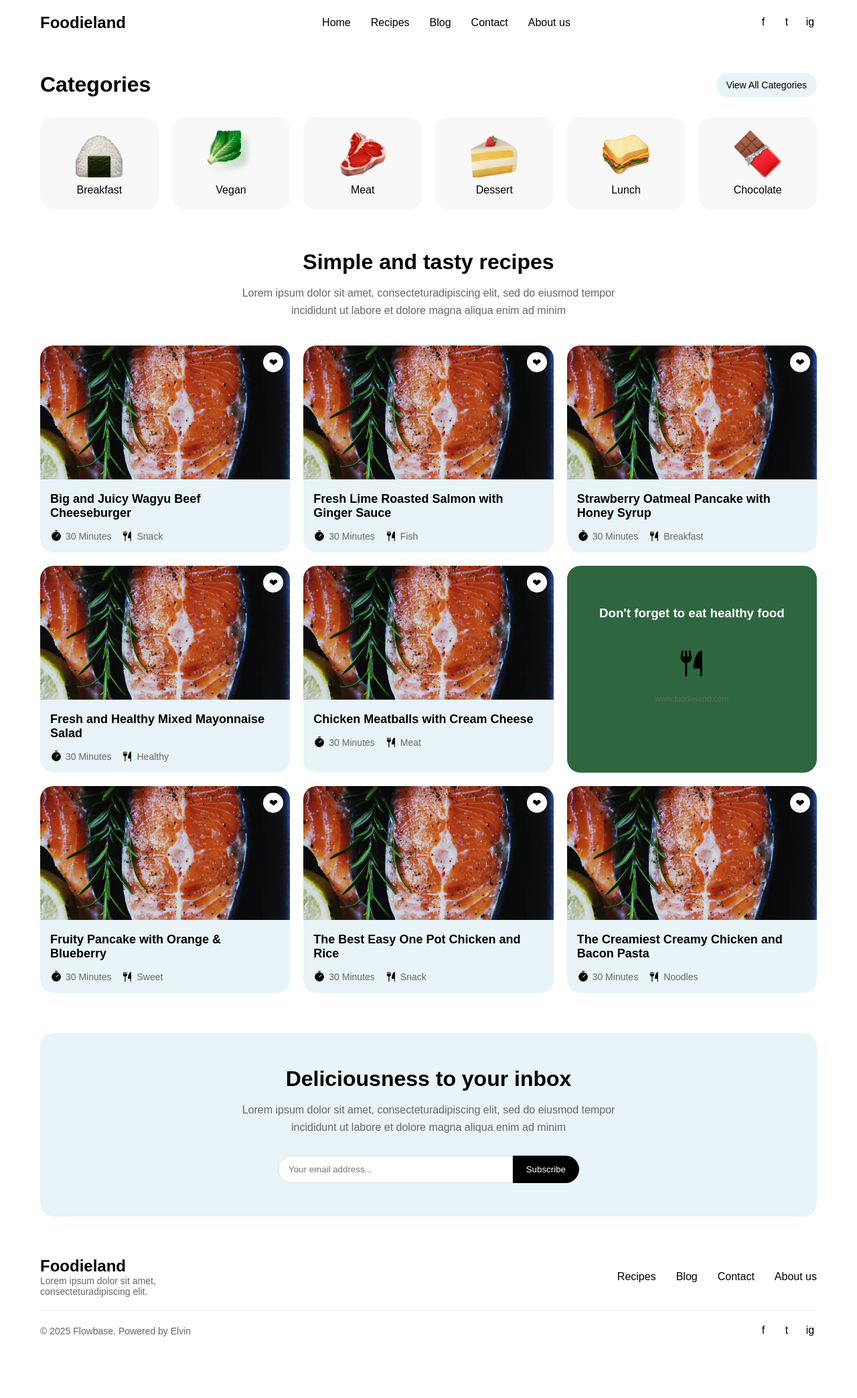
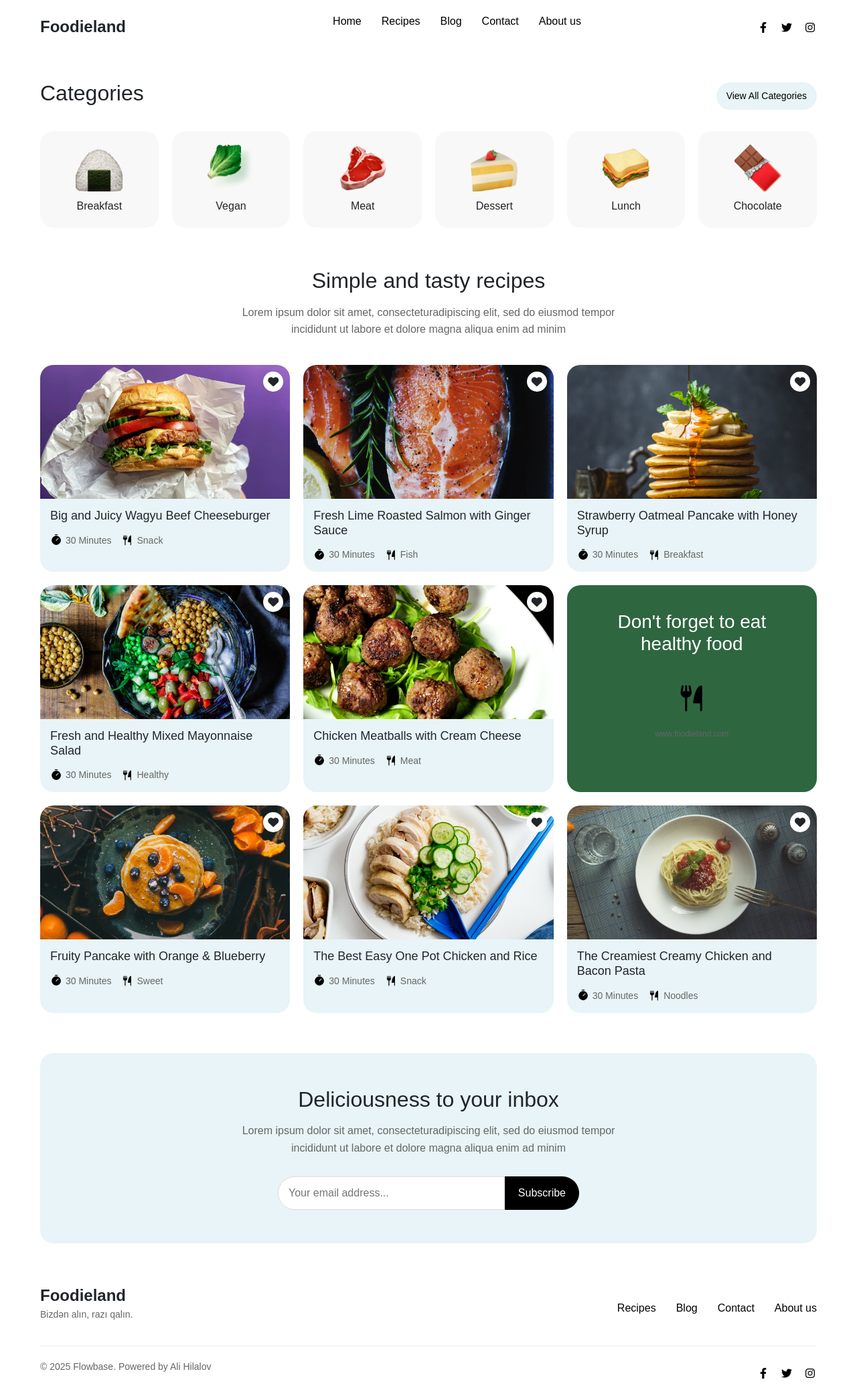
Before and after one commit to alihilalov/First-Colloquium-, a website: page index.html in a window 1280 px wide. Shown: the whole page at 67% size. Before the commit the page ends 2018 px from the top, so only its background shows below. Drawn offline with nearby package versions, Linux system fonts and the light colour scheme.

Commit message:
Create Website for requirements, add scss and bootstrap and connect them in html

```diff
--- a/index.html
+++ b/index.html
@@ -4,295 +4,9 @@
     <meta charset="UTF-8">
     <meta name="viewport" content="width=device-width, initial-scale=1.0">
     <title>Foodieland</title>
-    <style>
-        * {
-            margin: 0;
-            padding: 0;
-            box-sizing: border-box;
-            font-family: Arial, sans-serif;
-        }
-
-        body {
-            background-color: #ffffff;
-        }
-
-        .container {
-            max-width: 1200px;
-            margin: 0 auto;
-            padding: 0 20px;
-        }
-
-        header {
-            display: flex;
-            justify-content: space-between;
-            align-items: center;
-            padding: 20px 0;
-        }
-
-        .logo {
-            font-weight: bold;
-            font-size: 24px;
-        }
-
-        .nav-links {
-            display: flex;
-            list-style: none;
-        }
-
-        .nav-links li {
-            margin-left: 30px;
-        }
-
-        .nav-links a {
-            text-decoration: none;
-            color: #000;
-        }
-
-        .social-icons {
-            display: flex;
-        }
-
-        .social-icons a {
-            margin-left: 15px;
-            color: #000;
-            text-decoration: none;
-        }
-
-        .categories-section {
-            margin: 40px 0;
-        }
-
-        .categories-header {
-            display: flex;
-            justify-content: space-between;
-            align-items: center;
-            margin-bottom: 30px;
-        }
-
-        .categories-header h2 {
-            font-size: 32px;
-        }
-
-        .view-all-btn {
-            background-color: #e8f4f7;
-            padding: 10px 15px;
-            border-radius: 25px;
-            text-decoration: none;
-            color: #000;
-            font-size: 14px;
-        }
-
-        .categories-grid {
-            display: grid;
-            grid-template-columns: repeat(6, 1fr);
-            gap: 20px;
-        }
-
-        .category-item {
-            display: flex;
-            flex-direction: column;
-            align-items: center;
-            background-color: #f8f8f8;
-            border-radius: 20px;
-            padding: 20px 10px;
-        }
-
-        .category-img {
-            width: 70px;
-            height: 70px;
-            object-fit: cover;
-            margin-bottom: 10px;
-        }
-
-        .recipes-section {
-            margin: 60px 0;
-            text-align: center;
-        }
-
-        .recipes-section h2 {
-            font-size: 32px;
-            margin-bottom: 15px;
-        }
-
-        .recipes-section p {
-            color: #666;
-            max-width: 600px;
-            margin: 0 auto 40px;
-            line-height: 1.6;
-        }
-
-        .recipes-grid {
-            display: grid;
-            grid-template-columns: repeat(3, 1fr);
-            gap: 20px;
-            margin-bottom: 40px;
-        }
-
-        .recipe-card {
-            background-color: #e8f4f7;
-            border-radius: 20px;
-            overflow: hidden;
-            position: relative;
-        }
-
-        .recipe-img {
-            width: 100%;
-            height: 200px;
-            object-fit: cover;
-        }
-
-        .recipe-favorite {
-            position: absolute;
-            top: 10px;
-            right: 10px;
-            background-color: #fff;
-            border-radius: 50%;
-            width: 30px;
-            height: 30px;
-            display: flex;
-            align-items: center;
-            justify-content: center;
-        }
-
-        .recipe-info {
-            padding: 15px;
-            text-align: left;
-        }
-
-        .recipe-title {
-            font-size: 18px;
-            margin-bottom: 15px;
-        }
-
-        .recipe-meta {
-            display: flex;
-            align-items: center;
-            font-size: 14px;
-            color: #666;
-        }
-
-        .recipe-meta div {
-            display: flex;
-            align-items: center;
-            margin-right: 15px;
-        }
-
-        .recipe-meta img {
-            width: 18px;
-            height: 18px;
-            margin-right: 5px;
-        }
-
-        .newsletter-section {
-            background-color: #e8f4f7;
-            padding: 50px 0;
-            border-radius: 20px;
-            margin-bottom: 60px;
-        }
-
-        .newsletter-content {
-            max-width: 600px;
-            margin: 0 auto;
-            text-align: center;
-        }
-
-        .newsletter-content h2 {
-            font-size: 32px;
-            margin-bottom: 15px;
-        }
-
-        .newsletter-content p {
-            color: #666;
-            margin-bottom: 30px;
-            line-height: 1.6;
-        }
-
-        .newsletter-form {
-            display: flex;
-            margin: 0 auto;
-            max-width: 450px;
-        }
-
-        .newsletter-form input {
-            flex: 1;
-            padding: 12px 15px;
-            border: 1px solid #ddd;
-            border-radius: 30px 0 0 30px;
-            outline: none;
-        }
-
-        .newsletter-form button {
-            background-color: #000;
-            color: #fff;
-            border: none;
-            padding: 12px 20px;
-            border-radius: 0 30px 30px 0;
-            cursor: pointer;
-        }
-
-        footer {
-            margin-top: 40px;
-        }
-
-        .footer-top {
-            display: flex;
-            justify-content: space-between;
-            align-items: center;
-            margin-bottom: 20px;
-        }
-
-        .footer-logo {
-            font-weight: bold;
-            font-size: 24px;
-        }
-
-        .footer-text {
-            color: #666;
-            font-size: 14px;
-            max-width: 300px;
-        }
-
-        .footer-links {
-            display: flex;
-        }
-
-        .footer-links a {
-            margin-left: 30px;
-            text-decoration: none;
-            color: #000;
-        }
-
-        .footer-bottom {
-            display: flex;
-            justify-content: space-between;
-            align-items: center;
-            padding: 20px 0;
-            border-top: 1px solid #eee;
-            margin-top: 20px;
-        }
-
-        .footer-bottom p {
-            color: #666;
-            font-size: 14px;
-        }
-
-        .footer-social {
-            display: flex;
-        }
-
-        .footer-social a {
-            margin-left: 15px;
-            color: #000;
-            text-decoration: none;
-        }
-
-        .icon {
-            width: 20px;
-            height: 20px;
-            display: inline-block;
-            text-align: center;
-        }
-    </style>
+    <link href="https://cdn.jsdelivr.net/npm/bootstrap@5.3.0/dist/css/bootstrap.min.css" rel="stylesheet">
+    <link rel="stylesheet" href="https://cdnjs.cloudflare.com/ajax/libs/font-awesome/6.0.0/css/all.min.css">
+    <link rel="stylesheet" href="src/css/main.css">
 </head>
 <body>
     <div class="container">
@@ -306,9 +20,9 @@
                 <li><a href="#">About us</a></li>
             </ul>
             <div class="social-icons">
-                <a href="#" class="icon">f</a>
-                <a href="#" class="icon">t</a>
-                <a href="#" class="icon">ig</a>
+                <a href="#" class="icon"><i class="fab fa-facebook-f"></i></a>
+                <a href="#" class="icon"><i class="fab fa-twitter"></i></a>
+                <a href="#" class="icon"><i class="fab fa-instagram"></i></a>
             </div>
         </header>
 
@@ -350,8 +64,8 @@
             <p>Lorem ipsum dolor sit amet, consecteturadipiscing elit, sed do eiusmod tempor incididunt ut labore et dolore magna aliqua enim ad minim</p>
             <div class="recipes-grid">
                 <div class="recipe-card">
-                    <img src="assets/fresh-lime.png" alt="Cheeseburger" class="recipe-img">
-                    <div class="recipe-favorite">❤</div>
+                    <img src="assets/big-wagyu.png" alt="Cheeseburger" class="recipe-img">
+                    <div class="recipe-favorite"><i class="fas fa-heart"></i></div>
                     <div class="recipe-info">
                         <h3 class="recipe-title">Big and Juicy Wagyu Beef Cheeseburger</h3>
                         <div class="recipe-meta">
@@ -363,7 +77,7 @@
 
                 <div class="recipe-card">
                     <img src="assets/fresh-lime.png" alt="Salmon" class="recipe-img">
-                    <div class="recipe-favorite">❤</div>
+                    <div class="recipe-favorite"><i class="fas fa-heart"></i></div>
                     <div class="recipe-info">
                         <h3 class="recipe-title">Fresh Lime Roasted Salmon with Ginger Sauce</h3>
                         <div class="recipe-meta">
@@ -374,8 +88,8 @@
                 </div>
 
                 <div class="recipe-card">
-                    <img src="assets/fresh-lime.png" alt="Pancake" class="recipe-img">
-                    <div class="recipe-favorite">❤</div>
+                    <img src="assets/pancake.png" alt="Pancake" class="recipe-img">
+                    <div class="recipe-favorite"><i class="fas fa-heart"></i></div>
                     <div class="recipe-info">
                         <h3 class="recipe-title">Strawberry Oatmeal Pancake with Honey Syrup</h3>
                         <div class="recipe-meta">
@@ -386,8 +100,8 @@
                 </div>
 
                 <div class="recipe-card">
-                    <img src="assets/fresh-lime.png" alt="Salad" class="recipe-img">
-                    <div class="recipe-favorite">❤</div>
+                    <img src="assets/fresh-salad.png" alt="Salad" class="recipe-img">
+                    <div class="recipe-favorite"><i class="fas fa-heart"></i></div>
                     <div class="recipe-info">
                         <h3 class="recipe-title">Fresh and Healthy Mixed Mayonnaise Salad</h3>
                         <div class="recipe-meta">
@@ -398,8 +112,8 @@
                 </div>
 
                 <div class="recipe-card">
-                    <img src="assets/fresh-lime.png" alt="Meatballs" class="recipe-img">
-                    <div class="recipe-favorite">❤</div>
+                    <img src="assets/chichken-meatballs.png" alt="Meatballs" class="recipe-img">
+                    <div class="recipe-favorite"><i class="fas fa-heart"></i></div>
                     <div class="recipe-info">
                         <h3 class="recipe-title">Chicken Meatballs with Cream Cheese</h3>
                         <div class="recipe-meta">
@@ -418,8 +132,8 @@
                 </div>
 
                 <div class="recipe-card">
-                    <img src="assets/fresh-lime.png" alt="Pancake" class="recipe-img">
-                    <div class="recipe-favorite">❤</div>
+                    <img src="assets/fruity-pancake.png" alt="Pancake" class="recipe-img">
+                    <div class="recipe-favorite"><i class="fas fa-heart"></i></div>
                     <div class="recipe-info">
                         <h3 class="recipe-title">Fruity Pancake with Orange & Blueberry</h3>
                         <div class="recipe-meta">
@@ -430,8 +144,8 @@
                 </div>
 
                 <div class="recipe-card">
-                    <img src="assets/fresh-lime.png" alt="Chicken" class="recipe-img">
-                    <div class="recipe-favorite">❤</div>
+                    <img src="assets/rice.png" alt="Chicken" class="recipe-img">
+                    <div class="recipe-favorite"><i class="fas fa-heart"></i></div>
                     <div class="recipe-info">
                         <h3 class="recipe-title">The Best Easy One Pot Chicken and Rice</h3>
                         <div class="recipe-meta">
@@ -442,8 +156,8 @@
                 </div>
 
                 <div class="recipe-card">
-                    <img src="assets/fresh-lime.png" alt="Pasta" class="recipe-img">
-                    <div class="recipe-favorite">❤</div>
+                    <img src="assets/spagetti.png" alt="Pasta" class="recipe-img">
+                    <div class="recipe-favorite"><i class="fas fa-heart"></i></div>
                     <div class="recipe-info">
                         <h3 class="recipe-title">The Creamiest Creamy Chicken and Bacon Pasta</h3>
                         <div class="recipe-meta">
@@ -470,7 +184,7 @@
             <div class="footer-top">
                 <div>
                     <div class="footer-logo">Foodieland</div>
-                    <p class="footer-text">Lorem ipsum dolor sit amet, consecteturadipiscing elit.</p>
+                    <p class="footer-text">Bizdən alın, razı qalın.</p>
                 </div>
                 <div class="footer-links">
                     <a href="#">Recipes</a>
@@ -480,14 +194,16 @@
                 </div>
             </div>
             <div class="footer-bottom">
-                <p>© 2025 Flowbase. Powered by Elvin</p>
+                <p>© 2025 Flowbase. Powered by Ali Hilalov</p>
                 <div class="footer-social">
-                    <a href="#" class="icon">f</a>
-                    <a href="#" class="icon">t</a>
-                    <a href="#" class="icon">ig</a>
+                    <a href="#" class="icon"><i class="fab fa-facebook-f"></i></a>
+                    <a href="#" class="icon"><i class="fab fa-twitter"></i></a>
+                    <a href="#" class="icon"><i class="fab fa-instagram"></i></a>
                 </div>
             </div>
         </footer>
     </div>
+
+    <script src="https://cdn.jsdelivr.net/npm/bootstrap@5.3.0/dist/js/bootstrap.bundle.min.js"></script>
 </body>
 </html>
--- /dev/null
+++ b/src/scss/main.scss
@@ -0,0 +1,350 @@
+// Variables
+$primary-color: #000000;
+$secondary-color: #666;
+$light-bg: #e8f4f7;
+$text-muted: #666;
+
+// Base styles
+* {
+    margin: 0;
+    padding: 0;
+    box-sizing: border-box;
+    font-family: Arial, sans-serif;
+}
+
+body {
+    background-color: #ffffff;
+}
+
+.container {
+    max-width: 1200px;
+    margin: 0 auto;
+    padding: 0 20px;
+}
+
+// Header styles
+header {
+    display: flex;
+    justify-content: space-between;
+    align-items: center;
+    padding: 20px 0;
+}
+
+.logo {
+    font-weight: bold;
+    font-size: 24px;
+}
+
+.nav-links {
+    display: flex;
+    list-style: none;
+}
+
+.nav-links li {
+    margin-left: 30px;
+}
+
+.nav-links a {
+    text-decoration: none;
+    color: $primary-color;
+}
+
+.social-icons {
+    display: flex;
+}
+
+.social-icons a {
+    margin-left: 15px;
+    color: $primary-color;
+    text-decoration: none;
+}
+
+// Categories section
+.categories-section {
+    margin: 40px 0;
+}
+
+.categories-header {
+    display: flex;
+    justify-content: space-between;
+    align-items: center;
+    margin-bottom: 30px;
+}
+
+.categories-header h2 {
+    font-size: 32px;
+}
+
+.view-all-btn {
+    background-color: $light-bg;
+    padding: 10px 15px;
+    border-radius: 25px;
+    text-decoration: none;
+    color: $primary-color;
+    font-size: 14px;
+}
+
+.categories-grid {
+    display: grid;
+    grid-template-columns: repeat(6, 1fr);
+    gap: 20px;
+}
+
+.category-item {
+    display: flex;
+    flex-direction: column;
+    align-items: center;
+    background-color: #f8f8f8;
+    border-radius: 20px;
+    padding: 20px 10px;
+}
+
+.category-img {
+    width: 70px;
+    height: 70px;
+    object-fit: cover;
+    margin-bottom: 10px;
+}
+
+// Recipes section
+.recipes-section {
+    margin: 60px 0;
+    text-align: center;
+}
+
+.recipes-section h2 {
+    font-size: 32px;
+    margin-bottom: 15px;
+}
+
+.recipes-section p {
+    color: $secondary-color;
+    max-width: 600px;
+    margin: 0 auto 40px;
+    line-height: 1.6;
+}
+
+.recipes-grid {
+    display: grid;
+    grid-template-columns: repeat(3, 1fr);
+    gap: 20px;
+    margin-bottom: 40px;
+}
+
+.recipe-card {
+    background-color: $light-bg;
+    border-radius: 20px;
+    overflow: hidden;
+    position: relative;
+}
+
+.recipe-img {
+    width: 100%;
+    height: 200px;
+    object-fit: cover;
+}
+
+.recipe-favorite {
+    position: absolute;
+    top: 10px;
+    right: 10px;
+    background-color: #fff;
+    border-radius: 50%;
+    width: 30px;
+    height: 30px;
+    display: flex;
+    align-items: center;
+    justify-content: center;
+}
+
+.recipe-info {
+    padding: 15px;
+    text-align: left;
+}
+
+.recipe-title {
+    font-size: 18px;
+    margin-bottom: 15px;
+}
+
+.recipe-meta {
+    display: flex;
+    align-items: center;
+    font-size: 14px;
+    color: $secondary-color;
+}
+
+.recipe-meta div {
+    display: flex;
+    align-items: center;
+    margin-right: 15px;
+}
+
+.recipe-meta img {
+    width: 18px;
+    height: 18px;
+    margin-right: 5px;
+}
+
+// Newsletter section
+.newsletter-section {
+    background-color: $light-bg;
+    padding: 50px 0;
+    border-radius: 20px;
+    margin-bottom: 60px;
+}
+
+.newsletter-content {
+    max-width: 600px;
+    margin: 0 auto;
+    text-align: center;
+}
+
+.newsletter-content h2 {
+    font-size: 32px;
+    margin-bottom: 15px;
+}
+
+.newsletter-content p {
+    color: $secondary-color;
+    margin-bottom: 30px;
+    line-height: 1.6;
+}
+
+.newsletter-form {
+    display: flex;
+    margin: 0 auto;
+    max-width: 450px;
+}
+
+.newsletter-form input {
+    flex: 1;
+    padding: 12px 15px;
+    border: 1px solid #ddd;
+    border-radius: 30px 0 0 30px;
+    outline: none;
+}
+
+.newsletter-form button {
+    background-color: $primary-color;
+    color: #fff;
+    border: none;
+    padding: 12px 20px;
+    border-radius: 0 30px 30px 0;
+    cursor: pointer;
+}
+
+// Footer
+footer {
+    margin-top: 40px;
+}
+
+.footer-top {
+    display: flex;
+    justify-content: space-between;
+    align-items: center;
+    margin-bottom: 20px;
+}
+
+.footer-logo {
+    font-weight: bold;
+    font-size: 24px;
+}
+
+.footer-text {
+    color: $secondary-color;
+    font-size: 14px;
+    max-width: 300px;
+}
+
+.footer-links {
+    display: flex;
+}
+
+.footer-links a {
+    margin-left: 30px;
+    text-decoration: none;
+    color: $primary-color;
+}
+
+.footer-bottom {
+    display: flex;
+    justify-content: space-between;
+    align-items: center;
+    padding: 20px 0;
+    border-top: 1px solid #eee;
+    margin-top: 20px;
+}
+
+.footer-bottom p {
+    color: $secondary-color;
+    font-size: 14px;
+}
+
+.footer-social {
+    display: flex;
+}
+
+.footer-social a {
+    margin-left: 15px;
+    color: $primary-color;
+    text-decoration: none;
+}
+
+.icon {
+    width: 20px;
+    height: 20px;
+    display: inline-block;
+    text-align: center;
+}
+
+// Responsive styles
+@media (max-width: 991.98px) {
+    .categories-grid {
+        grid-template-columns: repeat(3, 1fr);
+    }
+
+    .recipes-grid {
+        grid-template-columns: repeat(2, 1fr);
+    }
+}
+
+@media (max-width: 767.98px) {
+    header {
+        flex-direction: column;
+        text-align: center;
+    }
+
+    .nav-links {
+        margin: 20px 0;
+    }
+
+    .social-icons {
+        margin-top: 20px;
+    }
+
+    .categories-grid {
+        grid-template-columns: repeat(2, 1fr);
+    }
+
+    .recipes-grid {
+        grid-template-columns: 1fr;
+    }
+
+    .footer-top {
+        flex-direction: column;
+        text-align: center;
+    }
+
+    .footer-links {
+        margin: 20px 0;
+    }
+
+    .footer-bottom {
+        flex-direction: column;
+    }
+
+    .footer-social {
+        margin-top: 20px;
+    }
+}
```
Also changed, not shown: package.json (added, +24 -0 lines), assets/big-wagyu.png (added), assets/chichken-meatballs.png (added), assets/fresh-salad.png (added), assets/fruity-pancake.png (added), assets/green.png (added), assets/pancake.png (added), assets/rice.png (added), assets/spagetti.png (added), src/css/main.css (added), 2 other files.
